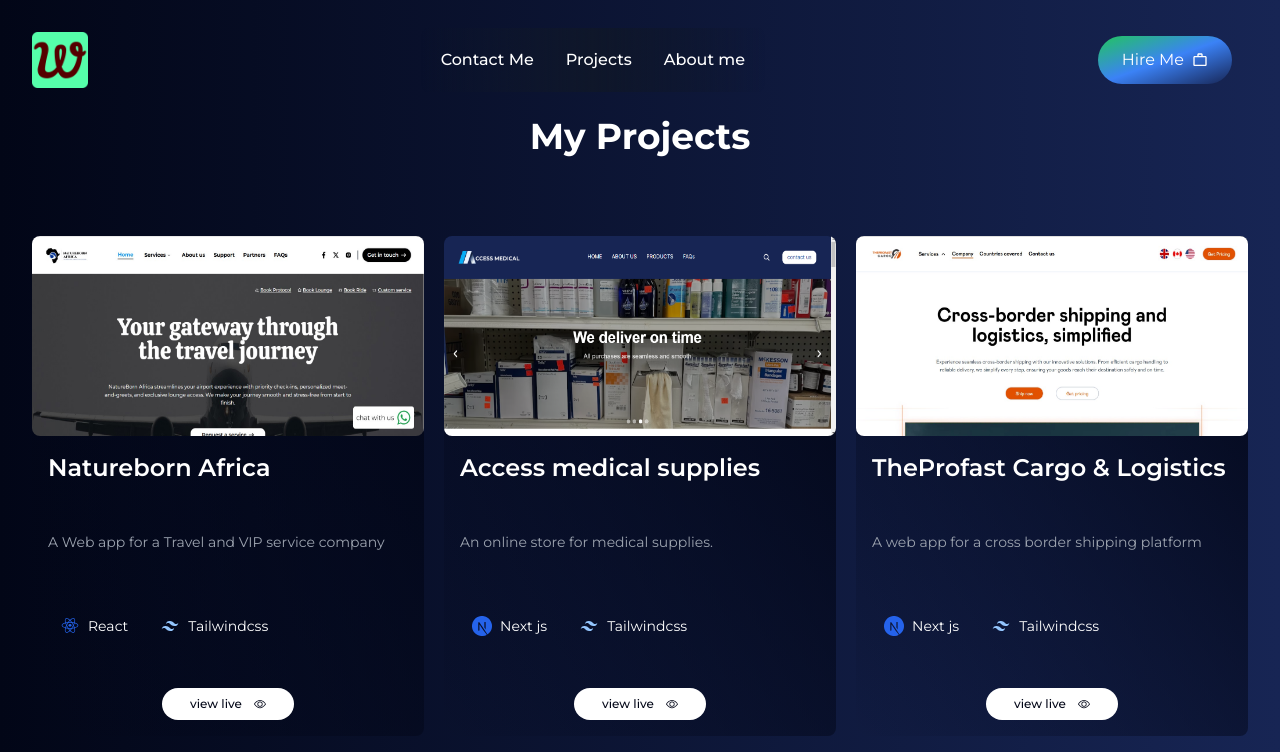
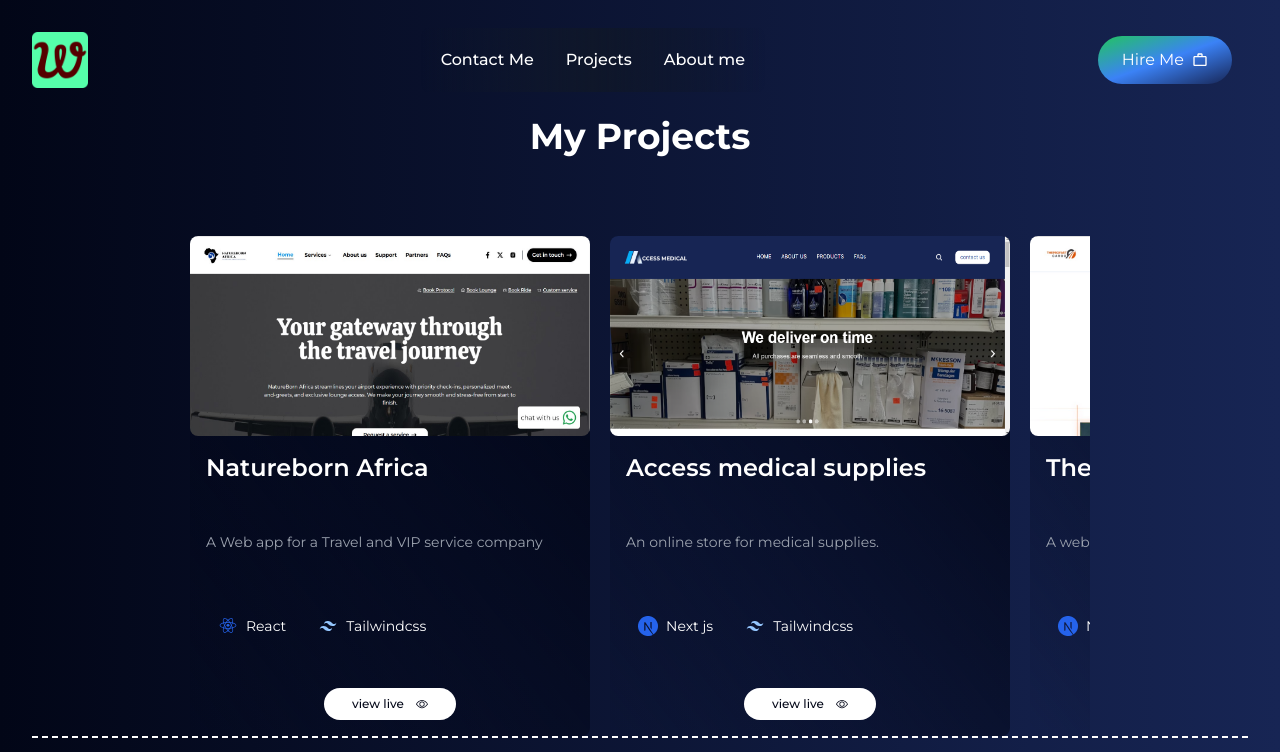
Before and after one commit to WilsonTomisin/personal-portfolio, a React (Create React App) app: page /projects in a window 1280 px wide. Shown: the top 752 px of the page. Built offline with nearby package versions, Linux system fonts and the light colour scheme.

Commit message:
custom scroll bar

```diff
--- a/src/components/ProjectCard.jsx
+++ b/src/components/ProjectCard.jsx
@@ -6,9 +6,8 @@
 
 export const ProjectCard = ({url,title,description,stack, key, liveURL,repo, isPublic}) => {
   return (
-    <div  key={key} className=' h-[700px] md:h-[500px] w-auto cursor-pointer text-white bg-gradient-to-tr from-transparent to-slate-950 rounded-lg duration-500 transition-all ease-in-out hover:scale-95 '>
+    <div  key={key} className=' h-[700px] md:h-[500px] min-w-[400px] cursor-pointer text-white bg-gradient-to-tr from-transparent to-slate-950 rounded-lg duration-500 transition-all ease-in-out hover:scale-95 '>
         <div className=' h-[40%] w-full'>
-
             <img src={url} alt={` ${title} image`}  className=' w-full h-full  rounded-lg'/>
         </div>
         <div className=' p-4  h-[60%] w-full flex flex-col  justify-between '>
--- a/src/components/ProjectSection.jsx
+++ b/src/components/ProjectSection.jsx
@@ -182,7 +182,10 @@
   return (
     <div >
         <h1 className=' text-center text-4xl font-bold text-white mb-20'>My Projects</h1>
-        <div className=' grid grid-cols-1 md:grid-cols-2 lg:grid-cols-3 gap-5'>
+        <div
+        className=' flex items-center gap-5 overflow-x-auto overflow-y-hidden mx-auto max-w-[900px] scrollbar'
+        // className=' grid grid-cols-1 md:grid-cols-2 lg:grid-cols-3 gap-5'
+        >
             {Project_Data.map((project, index)=>{
 
                 return(
--- a/src/index.css
+++ b/src/index.css
@@ -1,3 +1,37 @@
 @tailwind base;
 @tailwind components;
 @tailwind utilities;
+
+/* styles.css or your custom CSS file */
+@tailwind base;
+@tailwind components;
+@tailwind utilities;
+
+@layer utilities {
+  /* Custom scrollbar for WebKit browsers (Chrome, Safari, Edge) */
+  .scrollbar::-webkit-scrollbar {
+    width: 12px; /* Width of the scrollbar */
+  }
+
+  .scrollbar::-webkit-scrollbar-track {
+    background: #f1f1f1; /* Color of the track */
+    border-radius: 6px;
+  }
+
+  .scrollbar::-webkit-scrollbar-thumb {
+    background: #888; /* Color of the scrollbar thumb */
+    border-radius: 12px;
+    border: 3px solid #f1f1f1; /* Padding around the thumb */
+  }
+
+  .scrollbar::-webkit-scrollbar-thumb:hover {
+    background: #555; /* Color of the thumb on hover */
+    border-radius: 12px;
+  }
+
+  /* Custom scrollbar for Firefox */
+  .scrollbar {
+    scrollbar-width:auto; /* "auto" or "thin" */
+    scrollbar-color: lime transparent ; /* thumb and track color */
+  }
+}
```
